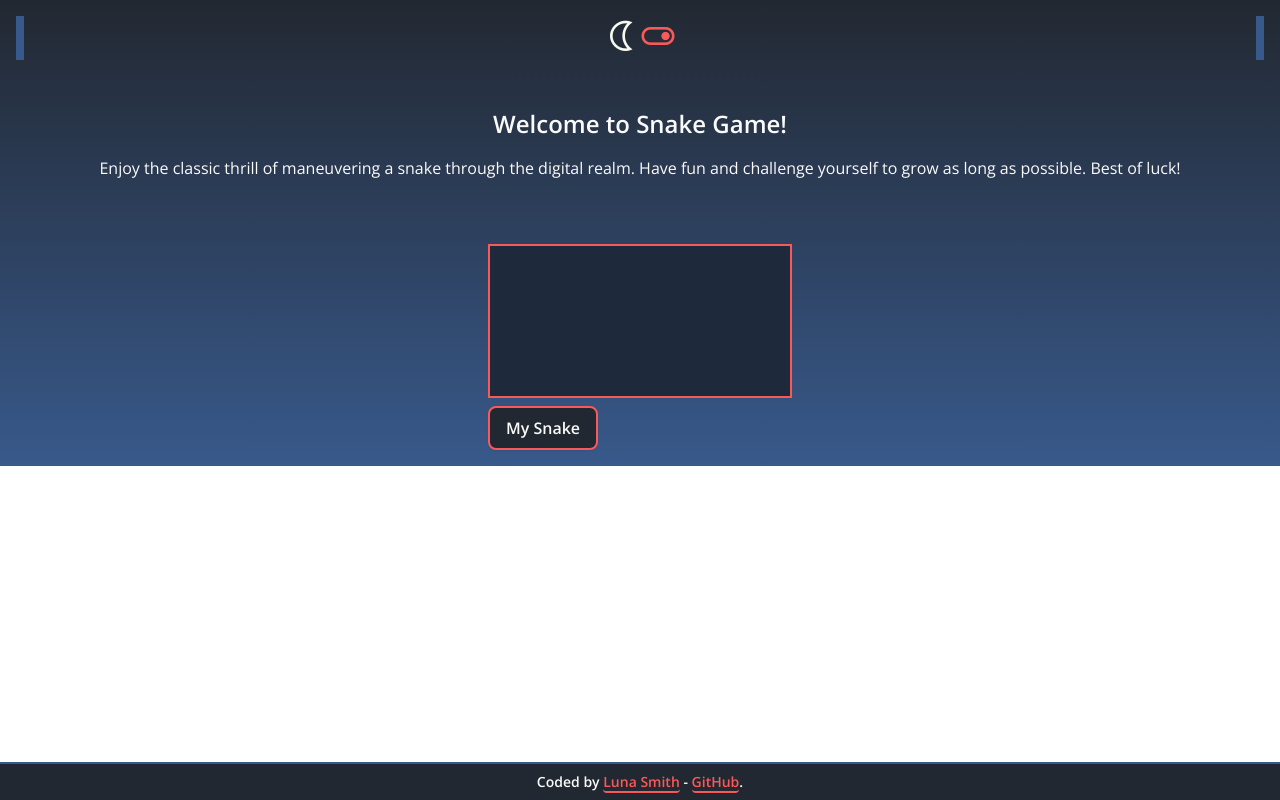
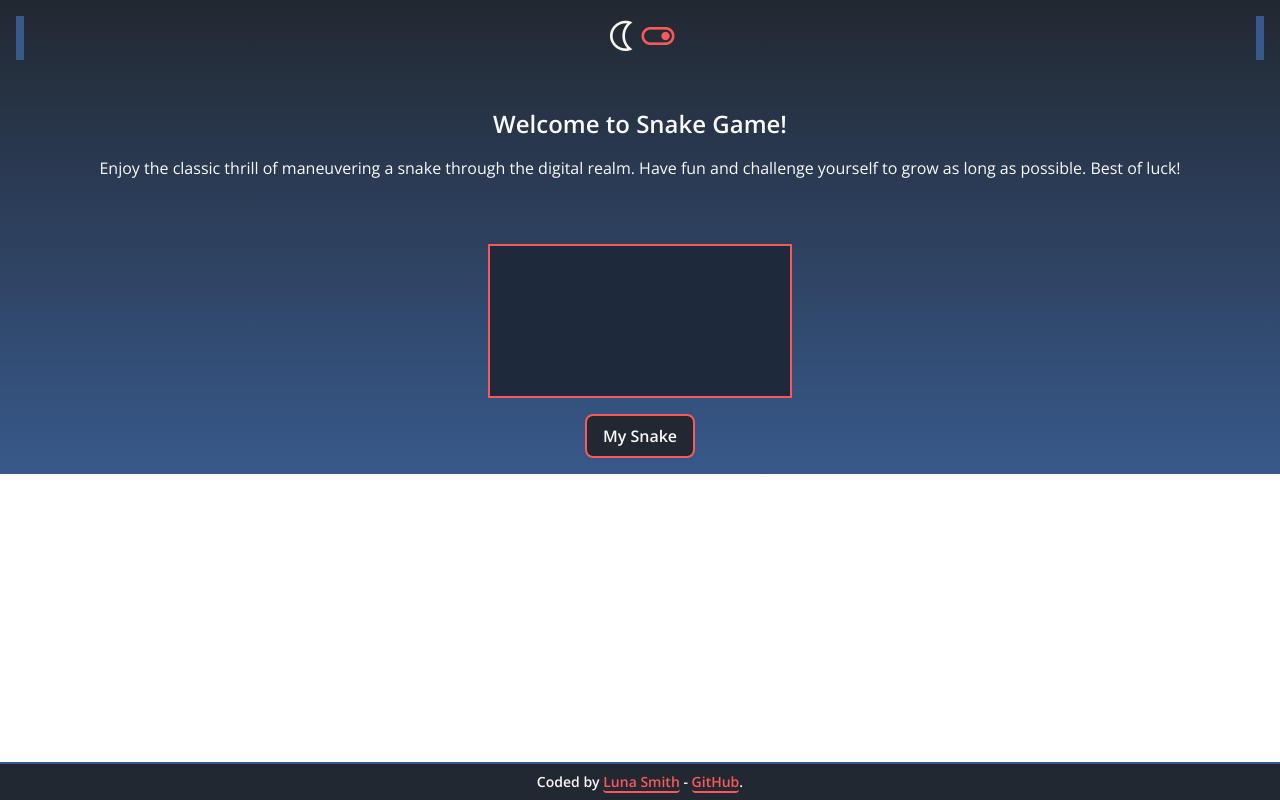
Before and after one commit to Lu-Smith/snake_game_vue_tailwindcss, a Vue app: page / in a window 1280 px wide. Built offline with nearby package versions, Linux system fonts and the light colour scheme.

Commit message:
Updated ChooseSnake.vue

```diff
--- a/src/components/ChooseSnake.vue
+++ b/src/components/ChooseSnake.vue
@@ -1,4 +1,5 @@
 <template>
+    <div class="flex justify-center items-center flex-col gap-4">
         <div class="w-full h-full mt-4 flex justify-center items-center">
             <canvas
             :class="mode ? 'bg-red-100' : 'bg-slate-800'"
@@ -8,9 +9,11 @@
         </div>
         <button
         class="px-4 py-2 font-semibold rounded-lg shadow-sm text-sm md:text-base
-    transition-all duration-300 ease-in-out mt-2 border-2"
+        transition-all duration-300 ease-in-out border-2"
         :class="mode ? 'bg-red-400 text-textColor hover:bg-red-200 border-focusColor'
         : 'bg-bgColor text-textColor hover:bg-red-400 border-focusColor'">My Snake</button>
+    </div>
+
 </template>
 
 <script lang="ts" setup>
```
Lines whose indentation alone changed are shown as unchanged.
